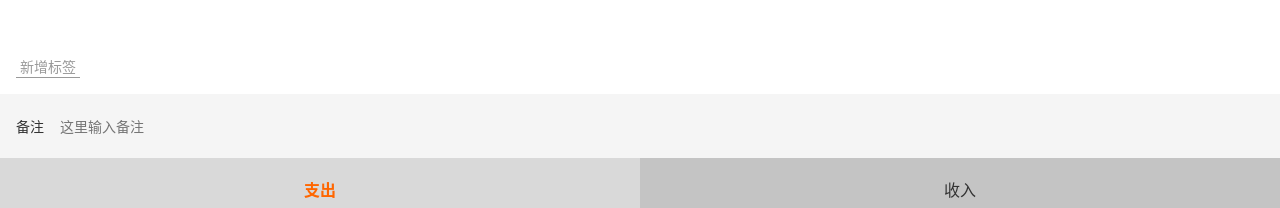
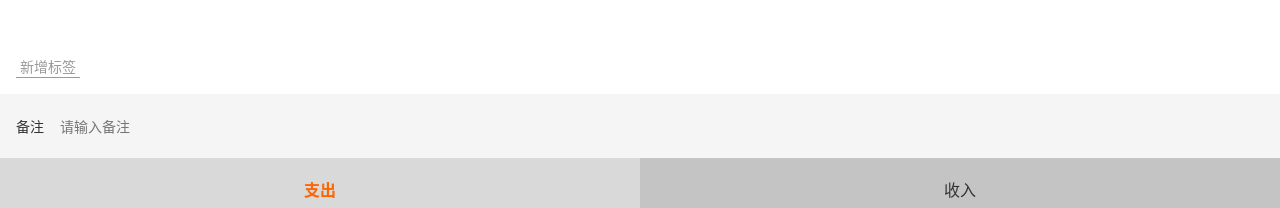
Before and after one commit to GeekyGuang/morney, a Vue app: page /#/money in a window 1280 px wide. Shown: the part 199-407 px from the top of the page. Built offline with nearby package versions, Linux system fonts and the light colour scheme.

Commit message:
把Notes封裝成全局組件

```diff
--- a/src/components/money/Notes.vue
+++ b/src/components/money/FormItem.vue
@@ -1,20 +1,21 @@
 <template>
   <div>
     <label class="notes">
-      <span class="name">备注</span>
-      <input type="text" v-model="value" placeholder="这里输入备注">
+      <span class="name">{{fieldName}}</span>
+      <input type="text" v-model="value" :placeholder="placeHolder">
     </label>
   </div>
 </template>
 
 <script lang="ts">
 import Vue from 'vue';
-import {Component, Watch} from 'vue-property-decorator';
+import {Component, Prop, Watch} from 'vue-property-decorator';
 
 @Component
-export default class Notes extends Vue {
+export default class FormItem extends Vue {
   value = '';
-
+  @Prop({required: true}) fieldName!: string;
+  @Prop() placeHolder?: string;
   @Watch('value')
   onValueChanged(val: string) {
     this.$emit('update:value', val);
--- a/src/views/EditLabel.vue
+++ b/src/views/EditLabel.vue
@@ -4,14 +4,18 @@
       <icon name="left"/>
       <span>编辑标签</span>
     </div>
+    <FormItem field-name="标签" place-holder="请输入标签名"/>
   </layout>
 </template>
 
 <script lang="ts">
 import Vue from 'vue'
+import FormItem from '@/components/money/FormItem.vue'
 import {Component} from 'vue-property-decorator'
 import tagListModel from '@/models/tagListModel';
-@Component
+@Component({
+  components:{FormItem}
+})
 export default class EditLabel extends Vue{
   created(){
     const id = this.$route.params.id;
--- a/src/views/Money.vue
+++ b/src/views/Money.vue
@@ -2,8 +2,8 @@
   <Layout class-prefix="layout">
     <NumberPad :value.sync="record.amount" @submit="saveRecord"/>
     <Types :type.sync="record.type"/>
-    <notes @update:value="onUpdateNotes"/>
-    <tags :data-source.sync="tags" @update:value="onUpdateTags"/>
+    <FormItem field-name="备注" place-holder="请输入备注" @update:value="onUpdateNotes"/>
+    <Tags :data-source.sync="tags" @update:value="onUpdateTags"/>
   </Layout>
 </template>
 
@@ -13,7 +13,7 @@ import {Component, Watch} from 'vue-property-decorator';
 
 import NumberPad from '@/components/money/NumberPad.vue';
 import Types from '@/components/money/Types.vue';
-import Notes from '@/components/money/Notes.vue';
+import FormItem from '@/components/money/FormItem.vue';
 import Tags from '@/components/money/Tags.vue';
 import recordListModel from '@/models/recordListModel';
 import tagListModel from '@/models/tagListModel';
@@ -22,7 +22,7 @@ const tags = tagListModel.fetch();
 const recordList = recordListModel.fetch();
 
 @Component({
-      components: {Tags, Notes, Types, NumberPad}
+      components: {Tags, FormItem, Types, NumberPad}
     }
 )
 export default class Money extends Vue {
```
